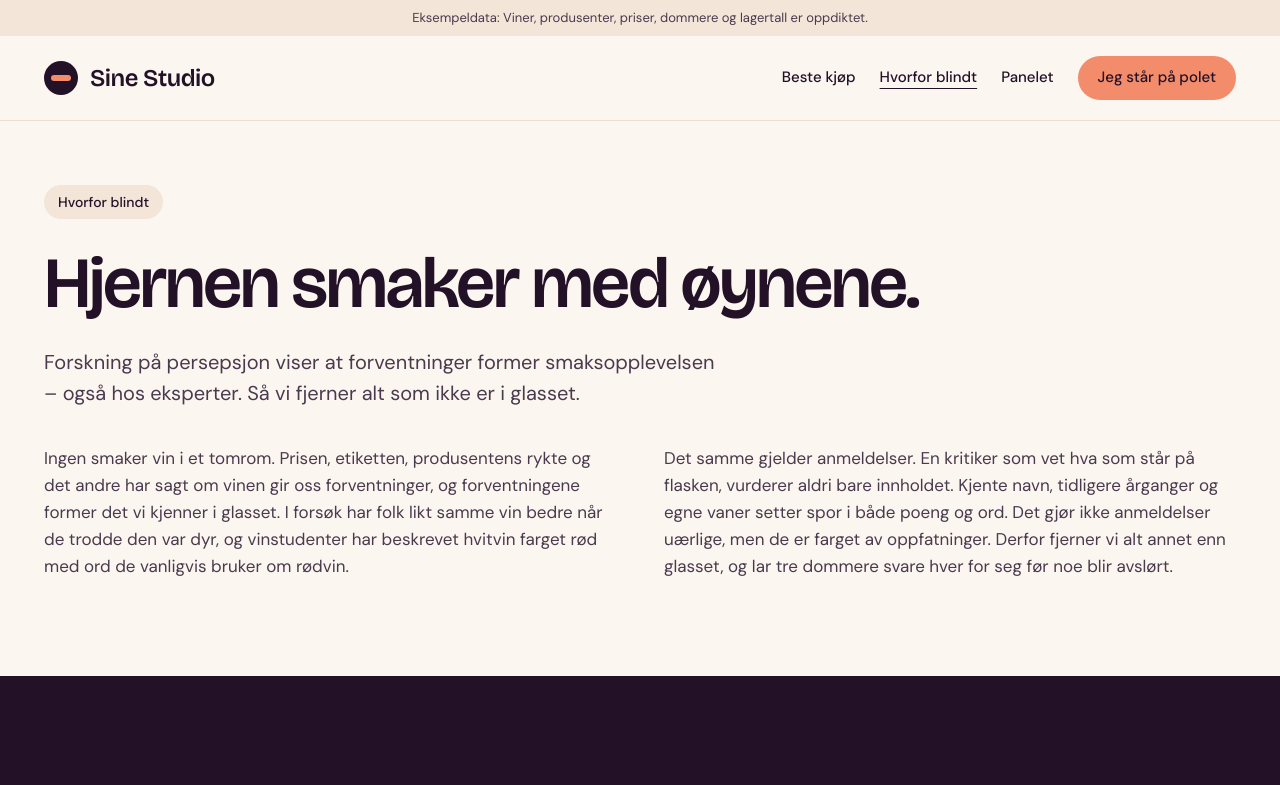
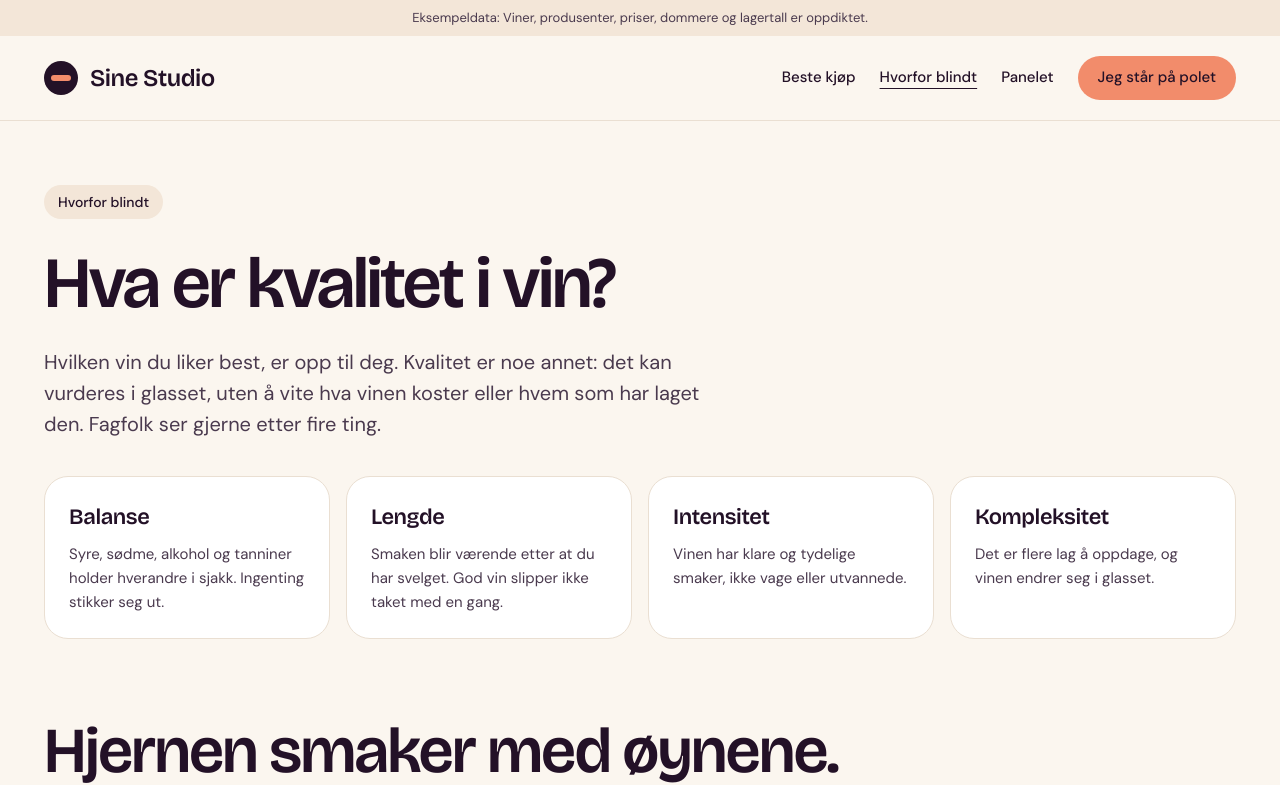
Before and after one commit to haraldoyen/sinestudio, a Next.js app: page /hvorfor-blindt in a window 1280 px wide. Shown: the top 785 px of the page. Built offline with nearby package versions, Linux system fonts and the light colour scheme.

Commit message:
Start Hvorfor blindt med hva kvalitet i vin er
Co-Authored-By: Claude Opus 5.5 <noreply@anthropic.com>

```diff
--- a/app/hvorfor-blindt/page.tsx
+++ b/app/hvorfor-blindt/page.tsx
@@ -7,8 +7,27 @@ import { Eyebrow, fitGrid, heading, primaryButton } from "@/components/ui";
 export const metadata: Metadata = {
   title: "Hvorfor blindt",
   description:
-    "Forventninger former smaken, også hos eksperter. Derfor smaker panelet vårt alltid blindt.",
+    "Hva er kvalitet i vin, og hvorfor forventninger farger smaken? Derfor smaker panelet vårt alltid blindt.",
 };
+
+const QUALITY = [
+  {
+    title: "Balanse",
+    text: "Syre, sødme, alkohol og tanniner holder hverandre i sjakk. Ingenting stikker seg ut.",
+  },
+  {
+    title: "Lengde",
+    text: "Smaken blir værende etter at du har svelget. God vin slipper ikke taket med en gang.",
+  },
+  {
+    title: "Intensitet",
+    text: "Vinen har klare og tydelige smaker, ikke vage eller utvannede.",
+  },
+  {
+    title: "Kompleksitet",
+    text: "Det er flere lag å oppdage, og vinen endrer seg i glasset.",
+  },
+];
 
 const WHY_BLIND: { title: string; text: string; icon: ReactNode }[] = [
   {
@@ -65,11 +84,40 @@ export default function HvorforBlindtPage() {
     <>
       <SiteHeader current="hvorfor-blindt" />
       <main>
-        <section className="mx-auto flex max-w-[1240px] flex-col gap-7 px-6 pt-16 pb-24 max-sm:pt-10 max-sm:pb-16">
+        <section className="mx-auto flex max-w-[1240px] flex-col gap-7 px-6 pt-16 pb-20 max-sm:pt-10 max-sm:pb-14">
           <Eyebrow>Hvorfor blindt</Eyebrow>
           <h1 className={`${heading} max-w-[900px] text-h1-page`}>
+            Hva er kvalitet i vin?
+          </h1>
+          <p className="m-0 max-w-[680px] text-xl leading-[1.55] text-text-2">
+            Hvilken vin du liker best, er opp til deg. Kvalitet er noe annet:
+            det kan vurderes i glasset, uten å vite hva vinen koster eller hvem
+            som har laget den. Fagfolk ser gjerne etter fire ting.
+          </p>
+          <div className="grid gap-4 pt-2" style={fitGrid(250)}>
+            {QUALITY.map((item) => (
+              <div
+                key={item.title}
+                className="flex flex-col gap-2 rounded-card border border-line bg-surface p-6"
+              >
+                <h2 className={`${heading} text-[22px] tracking-[-0.02em]`}>
+                  {item.title}
+                </h2>
+                <p className="m-0 text-[15px] leading-[1.6] text-text-2">
+                  {item.text}
+                </p>
+              </div>
+            ))}
+          </div>
+        </section>
+
+        <section
+          aria-labelledby="hjernen"
+          className="mx-auto flex max-w-[1240px] flex-col gap-7 px-6 pb-24 max-sm:pb-16"
+        >
+          <h2 id="hjernen" className={`${heading} max-w-[900px] text-h2`}>
             Hjernen smaker med øynene.
-          </h1>
+          </h2>
           <p className="m-0 max-w-[680px] text-xl leading-[1.55] text-text-2">
             Forskning på persepsjon viser at forventninger former
             smaksopplevelsen – også hos eksperter. Så vi fjerner alt som ikke er
--- a/app/page.tsx
+++ b/app/page.tsx
@@ -74,6 +74,9 @@ export default function HomePage() {
 
         <section aria-labelledby="hvorfor" className="bg-ink text-bg">
           <div className="mx-auto flex max-w-[1240px] flex-col gap-5 px-6 py-[104px] max-sm:py-16">
+            <span className="self-start rounded-full bg-ink-raised px-3.5 py-[7px] text-sm font-medium text-on-dark-2">
+              Hva er kvalitet i vin?
+            </span>
             <h2 id="hvorfor" className={`${heading} text-h2`}>
               <Link href="/hvorfor-blindt" className="text-bg hover:text-accent">
                 Hjernen smaker med øynene.{" "}
@@ -83,8 +86,8 @@ export default function HomePage() {
               </Link>
             </h2>
             <p className="m-0 max-w-[560px] text-lg leading-[1.6] text-on-dark-2">
-              Forventninger former smaken. Så vi fjerner alt som ikke er i
-              glasset.
+              Kvalitet er balanse, lengde og kompleksitet – det som faktisk er
+              i glasset. Men forventninger former smaken, så vi fjerner resten.
             </p>
           </div>
         </section>
```
